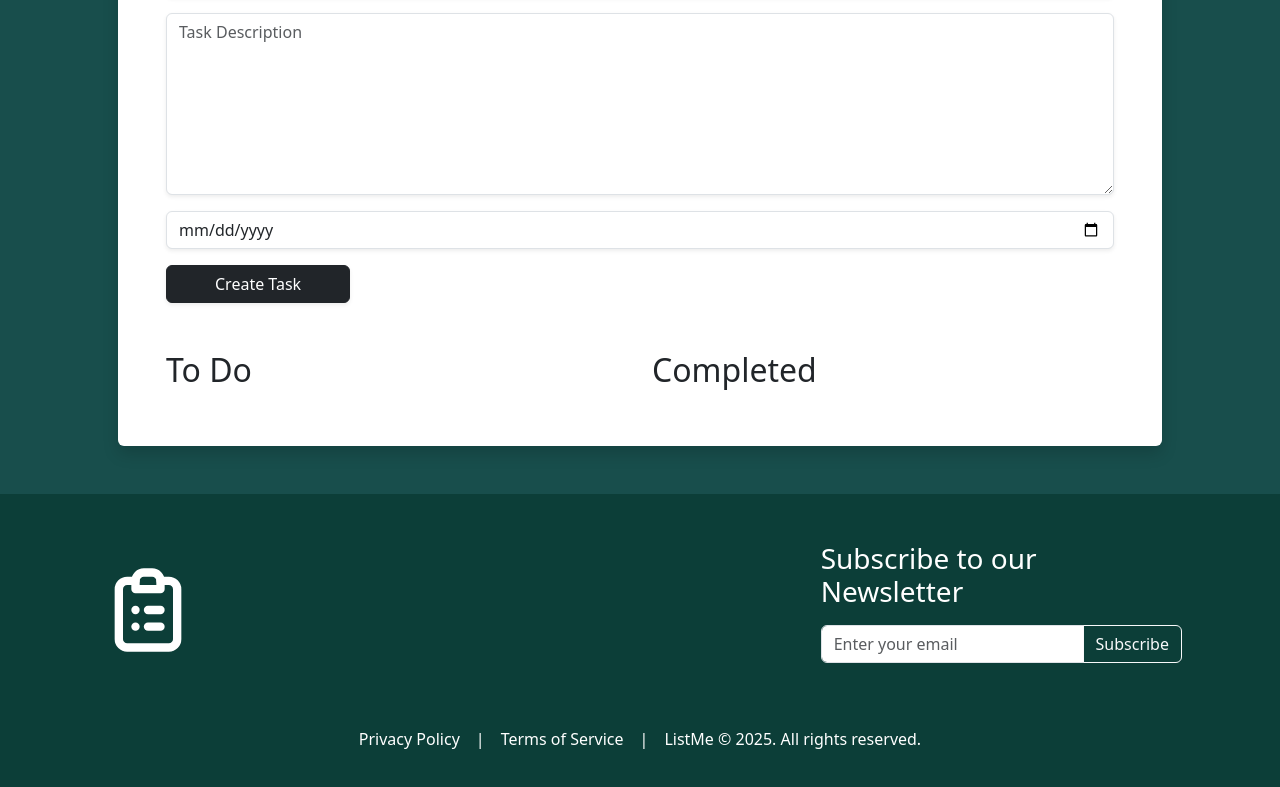
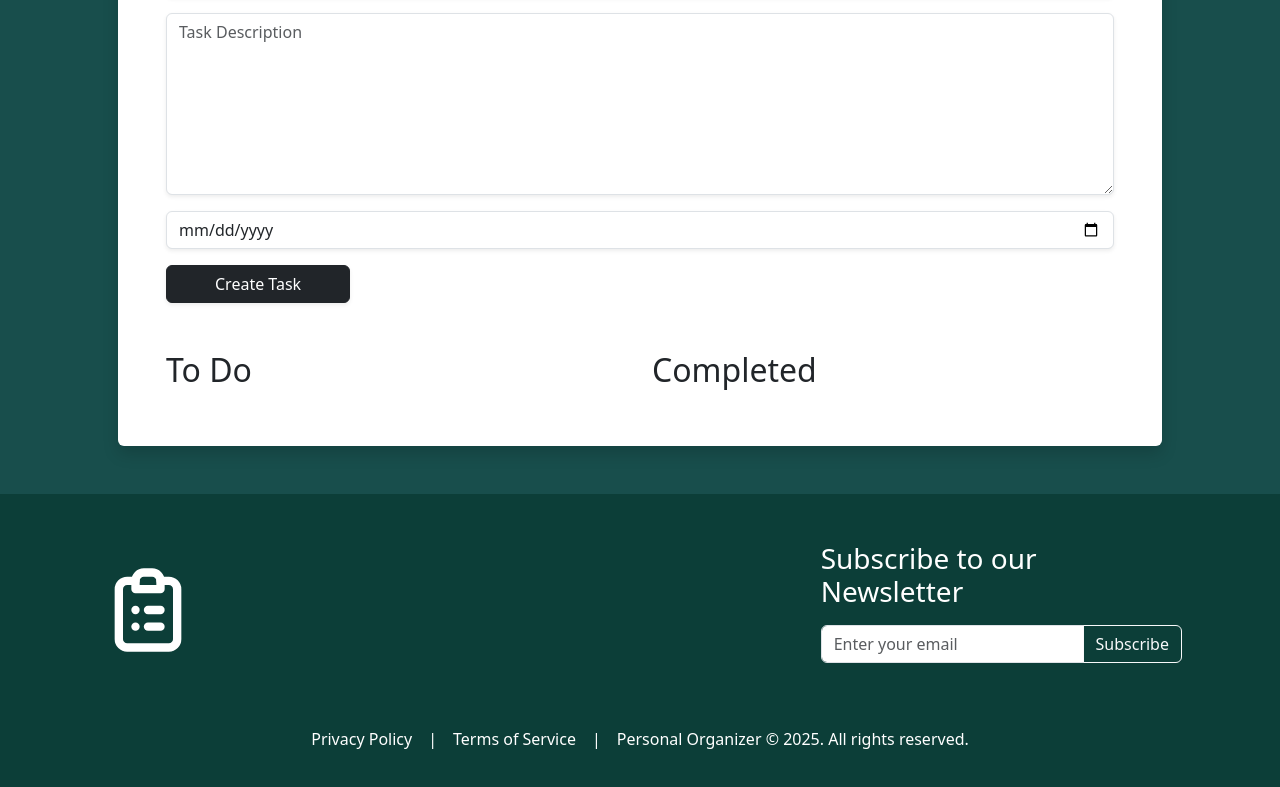
Before and after one commit to tonyjb1977/personal_organizer, a plain HTML site: page frontend/dashboard.html in a window 1280 px wide. Shown: the part 488-1275 px from the top of the page. Drawn offline with nearby package versions, Linux system fonts and the light colour scheme; no server answers.

```diff
--- a/frontend/dashboard.html
+++ b/frontend/dashboard.html
@@ -93,7 +93,7 @@
                 <p class="m-0 d-none d-md-block">|</p>
                 <a href="./termsofservice.html" class="nav-link">Terms of Service</a>
                 <p class="m-0 d-none d-md-block">|</p>
-                <p class="m-0">ListMe © 2025. All rights reserved.</p>
+                <p class="m-0">Personal Organizer © 2025. All rights reserved.</p>
             </div>
         </div>
     </footer>
```
Also changed, not shown: frontend/features.html (+1 -1 lines), frontend/index.html (+1 -1 lines), frontend/login.html (+1 -1 lines), frontend/pricing.html (+1 -1 lines), frontend/privacypolicy.html (+1 -1 lines), frontend/signup.html (+1 -1 lines), frontend/termsofservice.html (+1 -1 lines).
